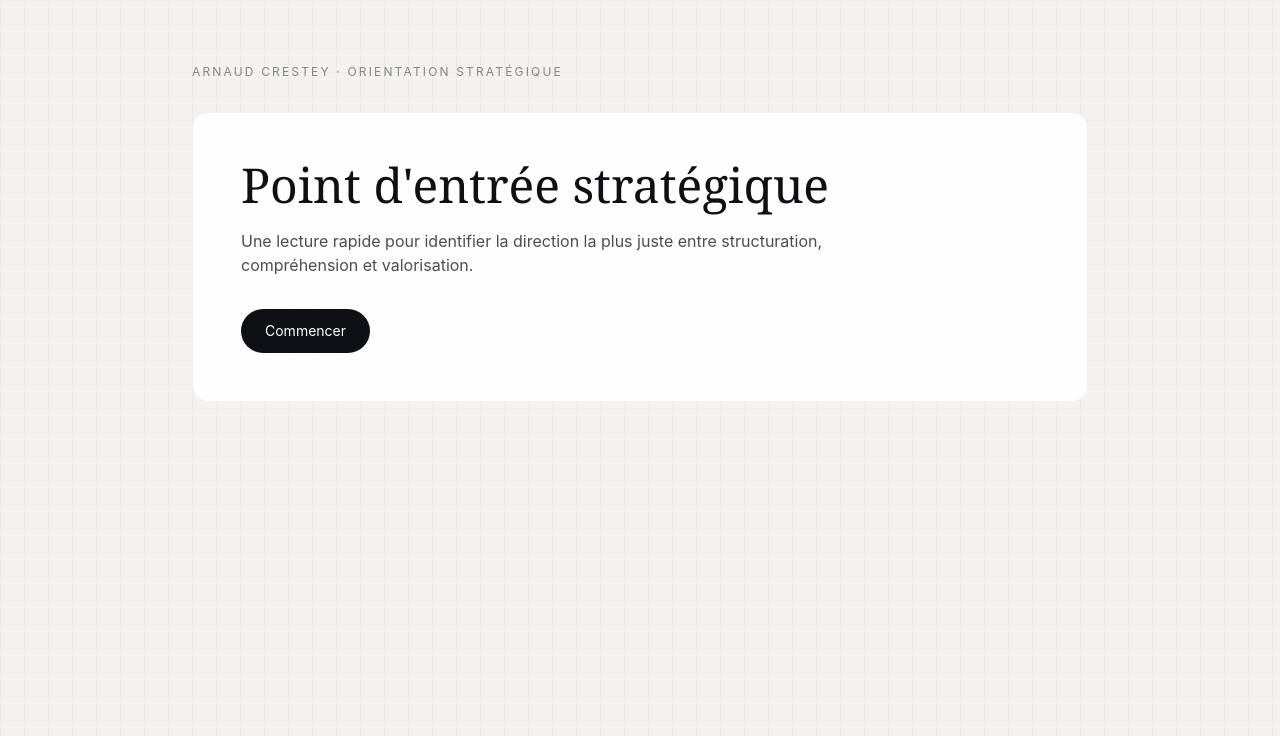
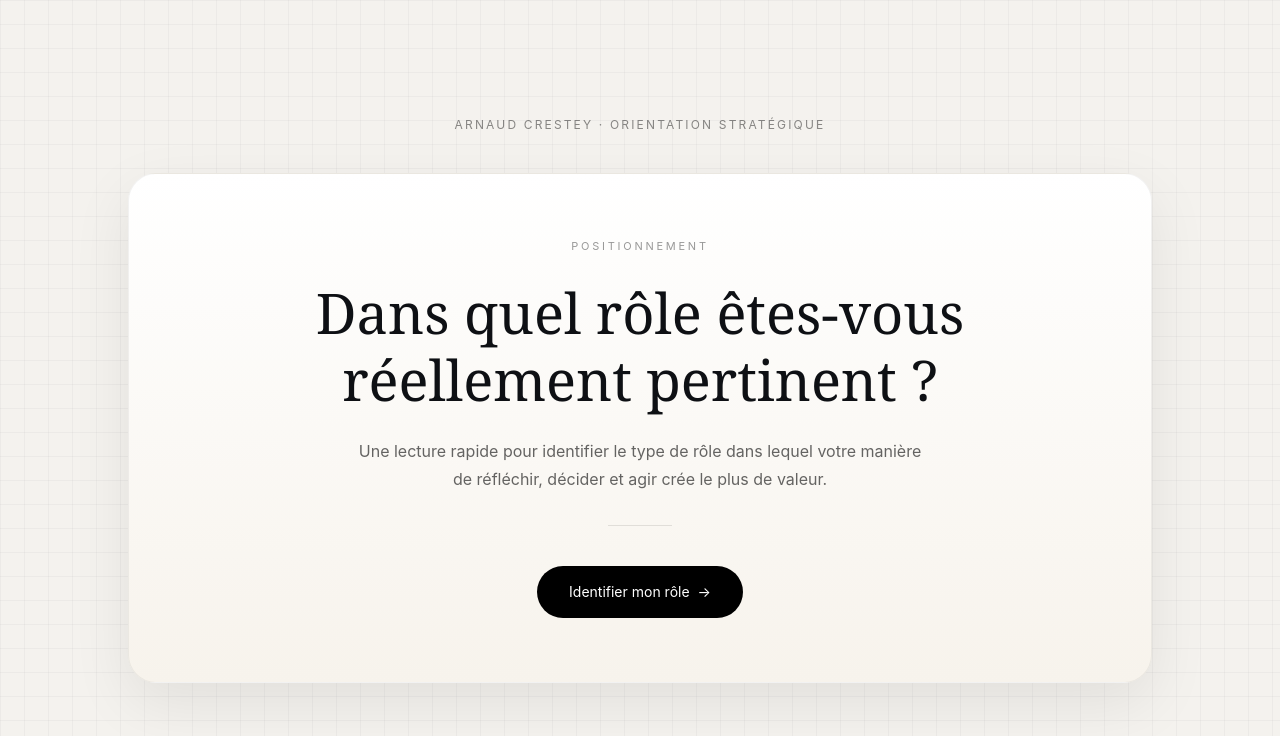
Before and after one commit to arnaudcrestey/POINT-ENTREE-HUB, a Next.js app: page / in a window 1280 px wide. Shown: the top 736 px of the page. Built offline with nearby package versions, Linux system fonts and the light colour scheme.

Commit message:
Update page.tsx

```diff
--- a/app/page.tsx
+++ b/app/page.tsx
@@ -3,21 +3,52 @@ import { Signature } from "@/components/signature";
 
 export default function HomePage() {
   return (
-    <main className="min-h-screen grid-background px-6 py-16 md:px-12">
-      <div className="mx-auto flex w-full max-w-4xl flex-col justify-center gap-8">
-        <Signature />
-        <section className="surface p-8 md:p-12">
-          <h1 className="font-serif text-4xl md:text-5xl leading-tight">Point d&apos;entrée stratégique</h1>
-          <p className="mt-5 max-w-2xl text-black/70">
-            Une lecture rapide pour identifier la direction la plus juste entre structuration, compréhension et valorisation.
+    <main className="min-h-screen grid-background px-6 py-16 md:px-12 flex items-center justify-center">
+      <div className="w-full max-w-5xl">
+
+        {/* SIGNATURE */}
+        <div className="mb-10 flex justify-center">
+          <Signature />
+        </div>
+
+        {/* BLOC PRINCIPAL */}
+        <section className="relative rounded-[28px] border border-black/5 bg-[linear-gradient(180deg,#ffffff_0%,#f7f3ec_100%)] px-8 py-12 md:px-14 md:py-16 shadow-[0_20px_60px_rgba(0,0,0,0.08)]">
+
+          {/* LIGNE HAUTE */}
+          <div className="mb-6 text-center text-[11px] tracking-[0.25em] text-black/40">
+            POSITIONNEMENT
+          </div>
+
+          {/* TITRE */}
+          <h1 className="text-center font-serif text-[40px] leading-[1.2] md:text-[56px]">
+            Dans quel rôle êtes-vous réellement pertinent ?
+          </h1>
+
+          {/* SOUS-TEXTE */}
+          <p className="mx-auto mt-6 max-w-xl text-center text-[15px] leading-7 text-black/60 md:text-[16px]">
+            Une lecture rapide pour identifier le type de rôle dans lequel votre
+            manière de réfléchir, décider et agir crée le plus de valeur.
           </p>
-          <Link
-            href="/start"
-            className="mt-8 inline-flex rounded-full bg-ink px-6 py-3 text-sm text-white transition hover:bg-black"
-          >
-            Commencer
-          </Link>
+
+          {/* TRAIT */}
+          <div className="mx-auto mt-8 h-px w-16 bg-black/10" />
+
+          {/* CTA */}
+          <div className="mt-10 flex justify-center">
+            <Link
+              href="/start"
+              className="group relative inline-flex items-center justify-center rounded-full bg-black px-8 py-4 text-sm text-white transition-all duration-300 hover:scale-[1.02] hover:bg-neutral-900"
+            >
+              Identifier mon rôle
+
+              <span className="ml-2 transition-transform duration-300 group-hover:translate-x-1">
+                →
+              </span>
+            </Link>
+          </div>
+
         </section>
+
       </div>
     </main>
   );
```
